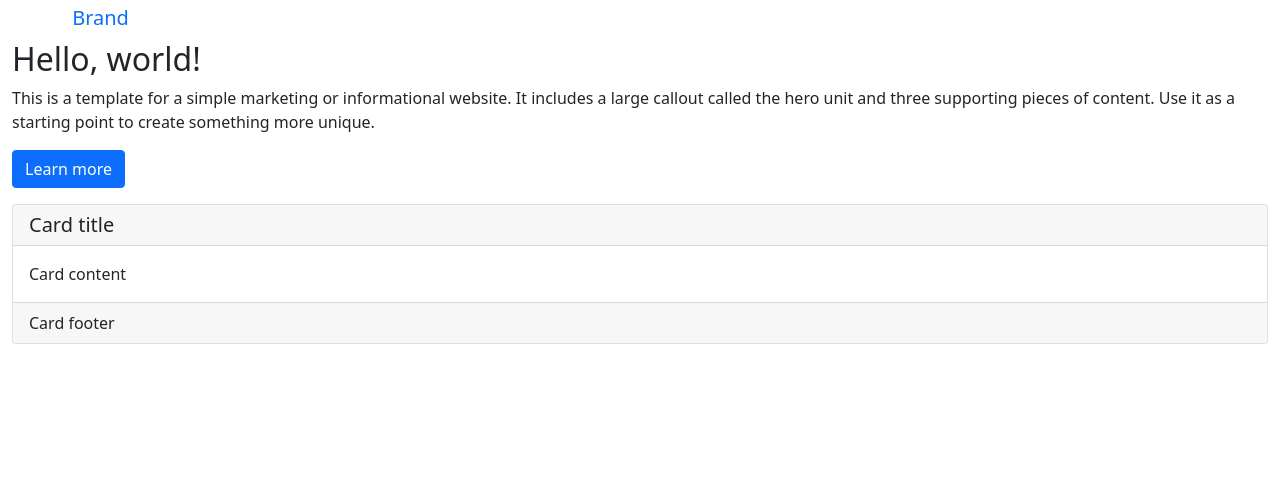
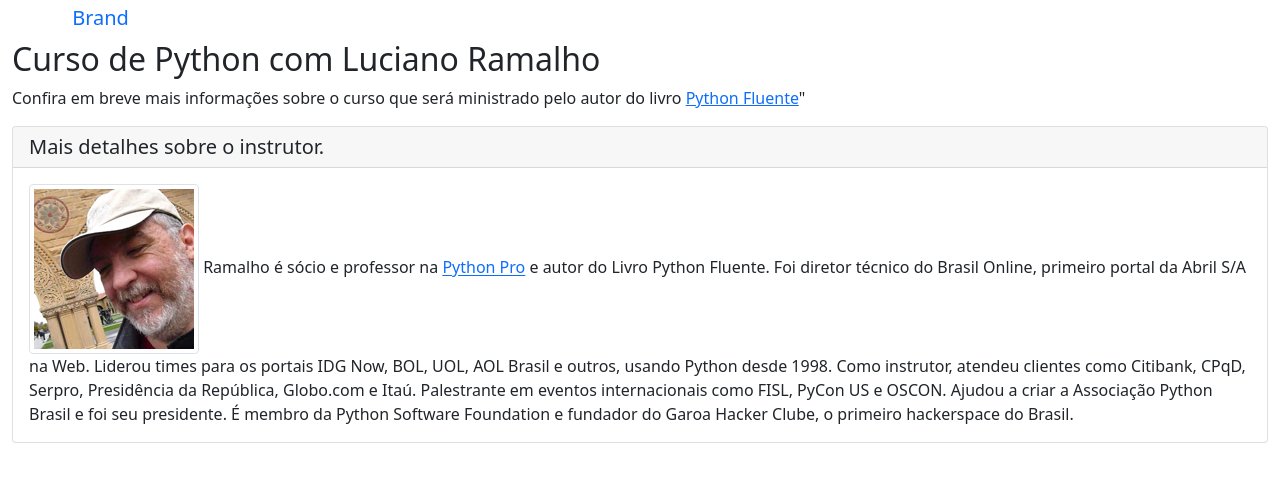
Before and after one commit to rsa1971/teste_django, a Django app: page / in a window 1280 px wide. Shown: the part 56-538 px from the top of the page. Run offline with Django 3.2, Linux system fonts and the light colour scheme; some libraries are stand-ins or nearby versions.

Commit message:
Configurada Favicon, Imagens e HTML.
close #199.

```diff
--- a/pypro/base/templates/base/home.html
+++ b/pypro/base/templates/base/home.html
@@ -10,7 +10,7 @@
 
     <meta name="description" content="Página do curso Python Pro">
     <meta name="author" content="Renzo Nuccitelli">
-
+	<link rel="icon" type="image/png" href="{% static 'img/favicon.png' %}" />
 	<link href="{% static  'css/bootstrap.min.css'  %}" rel="stylesheet">
 	<link href="{% static 'css/style.css '  %}" rel="stylesheet">
 	<script src ="{% static 'js/jquery.min.js '  %}"></script>
@@ -82,28 +82,32 @@
 			</nav>
 			<div class="jumbotron">
 				<h2>
-					Hello, world!
+					Curso de Python com Luciano Ramalho
 				</h2>
 				<p>
-					This is a template for a simple marketing or informational website. It includes a large callout called the hero unit and three supporting pieces of content. Use it as a starting point to create something more unique.
-				</p>
-				<p>
-					<a class="btn btn-primary btn-large" href="#">Learn more</a>
+					Confira em breve mais informações sobre o curso que será ministrado pelo autor do livro
+					<a href="http://shop.oreilly.com/product/0636920032519.do" target="_blank" >Python Fluente</a>"
 				</p>
 			</div>
 			<div class="row">
 				<div class="col-md-12">
 					<div class="card">
 						<h5 class="card-header">
-							Card title
+							Mais detalhes sobre o instrutor.
 						</h5>
 						<div class="card-body">
 							<p class="card-text">
-								Card content
+								<img src="{% static 'img/luciano-ramalho.png' %}" alt="Foto de Luciano Ramalho"
+									 class="img-thumbnail float-left mr-3"/>
+								Ramalho é sócio e professor na <a href="www.python.pro.br">Python Pro</a> e autor do
+								Livro Python Fluente. Foi diretor técnico do Brasil Online, primeiro portal da Abril
+								S/A na Web. Liderou times para os portais IDG Now, BOL, UOL, AOL Brasil e outros,
+								usando Python desde 1998. Como instrutor, atendeu clientes como Citibank, CPqD, Serpro,
+								Presidência da República, Globo.com e Itaú. Palestrante em eventos internacionais
+								como FISL, PyCon US e OSCON. Ajudou a criar a Associação Python Brasil e foi seu
+								presidente. É membro da Python Software Foundation e fundador do Garoa Hacker Clube,
+								o primeiro hackerspace do Brasil.
 							</p>
-						</div>
-						<div class="card-footer">
-							Card footer
 						</div>
 					</div>
 				</div>
```
Also changed, not shown: pypro/base/tests/test_home.py (+1 -1 lines), pypro/base/static/img/favicon.png (added), pypro/base/static/img/luciano-ramalho.png (added).
